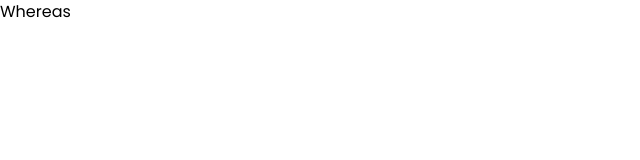
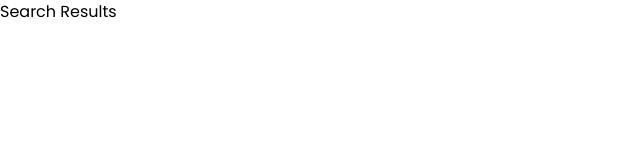
Before and after one commit to cathrynngaosi/popcorn-archives, a React (Vite) app: page /search/1 in a window 1280 px wide. Shown: the top 160 px of the page, without its empty margins (0-640 px from the left). Built offline with nearby package versions, Linux system fonts and the light colour scheme.

Commit message:
Create pages and routes

```diff
--- a/package.json
+++ b/package.json
@@ -11,7 +11,8 @@
   },
   "dependencies": {
     "react": "^18.2.0",
-    "react-dom": "^18.2.0"
+    "react-dom": "^18.2.0",
+    "react-router-dom": "^6.15.0"
   },
   "devDependencies": {
     "@types/react": "^18.2.15",
--- a/src/App.jsx
+++ b/src/App.jsx
@@ -1,5 +1,25 @@
+import { RouterProvider, createBrowserRouter } from "react-router-dom";
+import Landing from "./pages/Landing";
+import SearchResults from "./pages/SearchResults";
+import MyList from "./pages/MyList";
+
+const router = createBrowserRouter([
+  {
+    path: "/",
+    element: <Landing />,
+  },
+  {
+    path: "/search/:searchParams",
+    element: <SearchResults />,
+  },
+  {
+    path: "/my-list",
+    element: <MyList />,
+  },
+]);
+
 function App() {
-  return <h1>Whereas</h1>;
+  return <RouterProvider router={router} />;
 }
 
 export default App;
--- /dev/null
+++ b/src/pages/Landing.jsx
@@ -0,0 +1,11 @@
+import Home from "../ui/Home";
+
+function Landing() {
+  return (
+    <>
+      <h1>Landing</h1>
+    </>
+  );
+}
+
+export default Landing;
--- /dev/null
+++ b/src/pages/MyList.jsx
@@ -0,0 +1,9 @@
+function MyList() {
+  return (
+    <div>
+      <h1>My List</h1>
+    </div>
+  );
+}
+
+export default MyList;
--- /dev/null
+++ b/src/pages/SearchResults.jsx
@@ -0,0 +1,9 @@
+function SearchResults() {
+  return (
+    <div>
+      <h1>Search Results</h1>
+    </div>
+  );
+}
+
+export default SearchResults;
```
Also changed, not shown: 1 other file (tests, documents, lock files or other folders).
